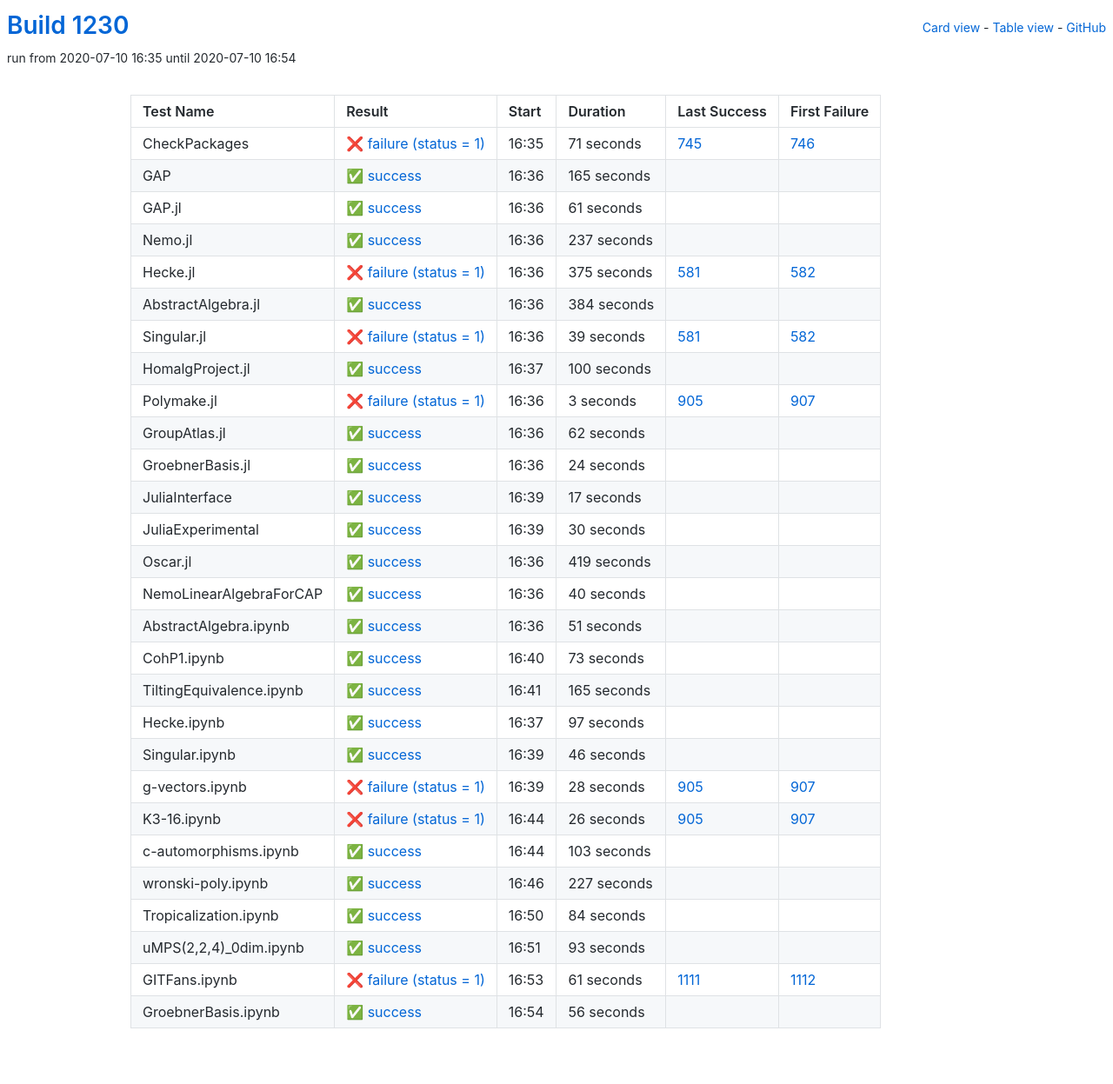
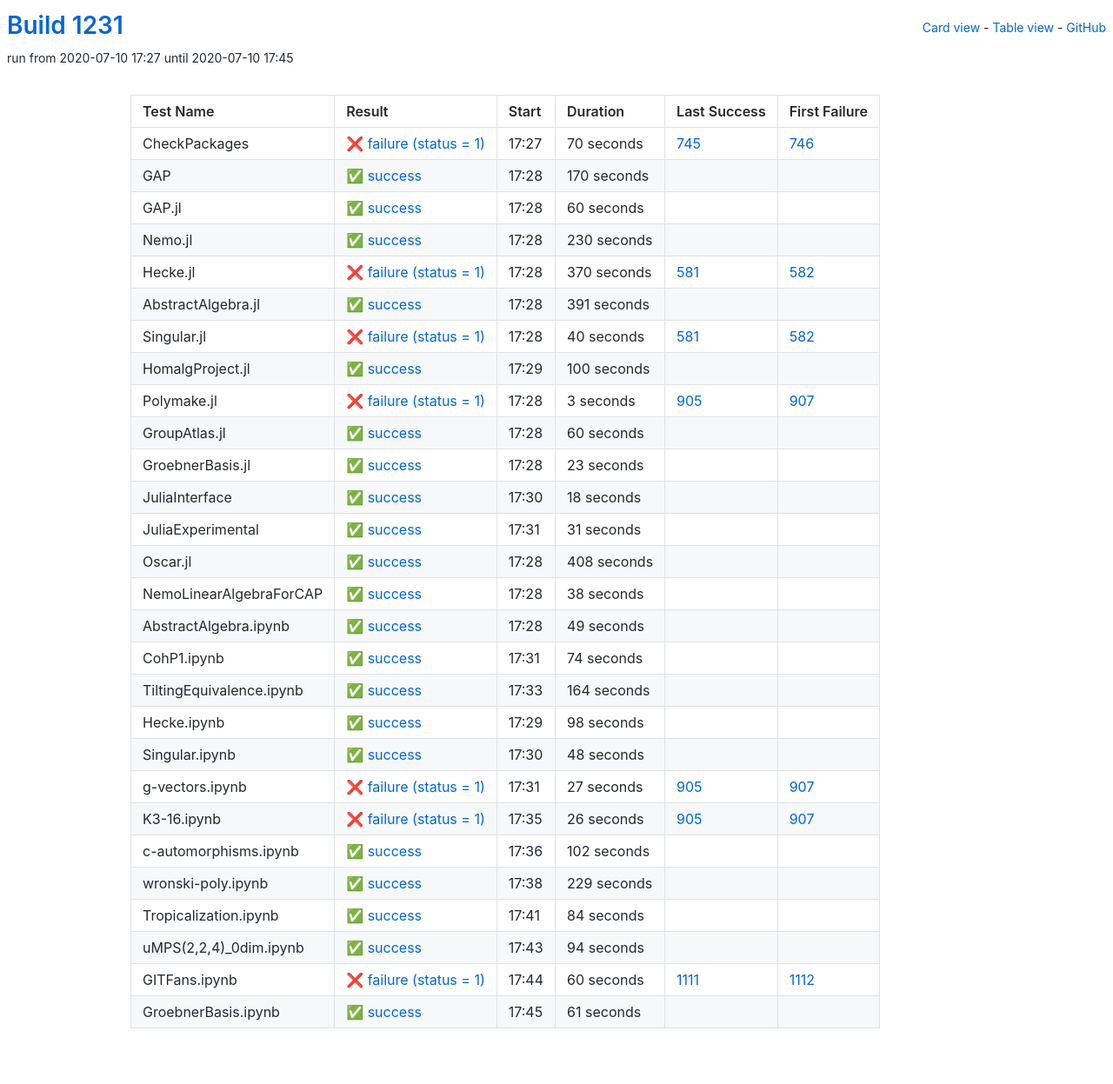
Before and after one commit to oscar-system/oscar-ci-status-1.4, a Jekyll site: the page built from table.html, in a window 1280 px wide. Shown: the whole page at 87% size. Built offline with Jekyll 4.4.1, drawn with Linux system fonts in a browser that asks for light colours.

Commit message:
Build #1231

```diff
--- a/_data/ci.yml
+++ b/_data/ci.yml
@@ -1,6 +1,6 @@
 ---
-build: 1230
-build_url: https://oscarci.mathematik.uni-kl.de/job/oscar-julia-1.4/1230/
+build: 1231
+build_url: https://oscarci.mathematik.uni-kl.de/job/oscar-julia-1.4/1231/
 job: oscar-julia-1.4
 organization: oscar-system
 repo: oscar-ci-status-1.4
@@ -8,92 +8,92 @@ repourl: https://github.com/oscar-system/oscar-ci-status-1.4
 tests:
 - name: CheckPackages
   id: checkpackages
-  log: https://oscarci.mathematik.uni-kl.de/job/oscar-julia-1.4/1230/artifact/logs/build-1230/CheckPackages.log
-  start: 2020-07-10 16:35
+  log: https://oscarci.mathematik.uni-kl.de/job/oscar-julia-1.4/1231/artifact/logs/build-1231/CheckPackages.log
+  start: 2020-07-10 17:27
   success: false
   exitcode: 1
   status: failure
-  duration: 71
+  duration: 70
   last_success: 745
   last_success_url: https://oscarci.mathematik.uni-kl.de/job/oscar-julia-1.4/745/
   first_failure: 746
   first_failure_url: https://oscarci.mathematik.uni-kl.de/job/oscar-julia-1.4/746/
 - name: GAP
   id: gap
-  log: https://oscarci.mathematik.uni-kl.de/job/oscar-julia-1.4/1230/artifact/logs/build-1230/GAP.log
-  start: 2020-07-10 16:36
+  log: https://oscarci.mathematik.uni-kl.de/job/oscar-julia-1.4/1231/artifact/logs/build-1231/GAP.log
+  start: 2020-07-10 17:28
   success: true
   exitcode: 0
   status: success
-  duration: 165
+  duration: 170
   last_success: false
   last_success_url:
   first_failure: false
   first_failure_url:
 - name: GAP.jl
   id: gap-jl
-  log: https://oscarci.mathematik.uni-kl.de/job/oscar-julia-1.4/1230/artifact/logs/build-1230/GAP.jl.log
-  start: 2020-07-10 16:36
+  log: https://oscarci.mathematik.uni-kl.de/job/oscar-julia-1.4/1231/artifact/logs/build-1231/GAP.jl.log
+  start: 2020-07-10 17:28
   success: true
   exitcode: 0
   status: success
-  duration: 61
+  duration: 60
   last_success: false
   last_success_url:
   first_failure: false
   first_failure_url:
 - name: Nemo.jl
   id: nemo-jl
-  log: https://oscarci.mathematik.uni-kl.de/job/oscar-julia-1.4/1230/artifact/logs/build-1230/Nemo.jl.log
-  start: 2020-07-10 16:36
+  log: https://oscarci.mathematik.uni-kl.de/job/oscar-julia-1.4/1231/artifact/logs/build-1231/Nemo.jl.log
+  start: 2020-07-10 17:28
   success: true
   exitcode: 0
   status: success
-  duration: 237
+  duration: 230
   last_success: false
   last_success_url:
   first_failure: false
   first_failure_url:
 - name: Hecke.jl
   id: hecke-jl
-  log: https://oscarci.mathematik.uni-kl.de/job/oscar-julia-1.4/1230/artifact/logs/build-1230/Hecke.jl.log
-  start: 2020-07-10 16:36
+  log: https://oscarci.mathematik.uni-kl.de/job/oscar-julia-1.4/1231/artifact/logs/build-1231/Hecke.jl.log
+  start: 2020-07-10 17:28
   success: false
   exitcode: 1
   status: failure
-  duration: 375
+  duration: 370
   last_success: 581
   last_success_url: https://oscarci.mathematik.uni-kl.de/job/oscar-julia-1.4/581/
   first_failure: 582
   first_failure_url: https://oscarci.mathematik.uni-kl.de/job/oscar-julia-1.4/582/
 - name: AbstractAlgebra.jl
   id: abstractalgebra-jl
-  log: https://oscarci.mathematik.uni-kl.de/job/oscar-julia-1.4/1230/artifact/logs/build-1230/AbstractAlgebra.jl.log
-  start: 2020-07-10 16:36
+  log: https://oscarci.mathematik.uni-kl.de/job/oscar-julia-1.4/1231/artifact/logs/build-1231/AbstractAlgebra.jl.log
+  start: 2020-07-10 17:28
   success: true
   exitcode: 0
   status: success
-  duration: 384
+  duration: 391
   last_success: false
   last_success_url:
   first_failure: false
   first_failure_url:
 - name: Singular.jl
   id: singular-jl
-  log: https://oscarci.mathematik.uni-kl.de/job/oscar-julia-1.4/1230/artifact/logs/build-1230/Singular.jl.log
-  start: 2020-07-10 16:36
+  log: https://oscarci.mathematik.uni-kl.de/job/oscar-julia-1.4/1231/artifact/logs/build-1231/Singular.jl.log
+  start: 2020-07-10 17:28
   success: false
   exitcode: 1
   status: failure
-  duration: 39
+  duration: 40
   last_success: 581
   last_success_url: https://oscarci.mathematik.uni-kl.de/job/oscar-julia-1.4/581/
   first_failure: 582
   first_failure_url: https://oscarci.mathematik.uni-kl.de/job/oscar-julia-1.4/582/
 - name: HomalgProject.jl
   id: homalgproject-jl
-  log: https://oscarci.mathematik.uni-kl.de/job/oscar-julia-1.4/1230/artifact/logs/build-1230/HomalgProject.jl.log
-  start: 2020-07-10 16:37
+  log: https://oscarci.mathematik.uni-kl.de/job/oscar-julia-1.4/1231/artifact/logs/build-1231/HomalgProject.jl.log
+  start: 2020-07-10 17:29
   success: true
   exitcode: 0
   status: success
@@ -104,8 +104,8 @@ tests:
   first_failure_url:
 - name: Polymake.jl
   id: polymake-jl
-  log: https://oscarci.mathematik.uni-kl.de/job/oscar-julia-1.4/1230/artifact/logs/build-1230/Polymake.jl.log
-  start: 2020-07-10 16:36
+  log: https://oscarci.mathematik.uni-kl.de/job/oscar-julia-1.4/1231/artifact/logs/build-1231/Polymake.jl.log
+  start: 2020-07-10 17:28
   success: false
   exitcode: 1
   status: failure
@@ -116,152 +116,152 @@ tests:
   first_failure_url: https://oscarci.mathematik.uni-kl.de/job/oscar-julia-1.4/907/
 - name: GroupAtlas.jl
   id: groupatlas-jl
-  log: https://oscarci.mathematik.uni-kl.de/job/oscar-julia-1.4/1230/artifact/logs/build-1230/GroupAtlas.jl.log
-  start: 2020-07-10 16:36
+  log: https://oscarci.mathematik.uni-kl.de/job/oscar-julia-1.4/1231/artifact/logs/build-1231/GroupAtlas.jl.log
+  start: 2020-07-10 17:28
   success: true
   exitcode: 0
   status: success
-  duration: 62
+  duration: 60
   last_success: false
   last_success_url:
   first_failure: false
   first_failure_url:
 - name: GroebnerBasis.jl
   id: groebnerbasis-jl
-  log: https://oscarci.mathematik.uni-kl.de/job/oscar-julia-1.4/1230/artifact/logs/build-1230/GroebnerBasis.jl.log
-  start: 2020-07-10 16:36
+  log: https://oscarci.mathematik.uni-kl.de/job/oscar-julia-1.4/1231/artifact/logs/build-1231/GroebnerBasis.jl.log
+  start: 2020-07-10 17:28
   success: true
   exitcode: 0
   status: success
-  duration: 24
+  duration: 23
   last_success: false
   last_success_url:
   first_failure: false
   first_failure_url:
 - name: JuliaInterface
   id: juliainterface
-  log: https://oscarci.mathematik.uni-kl.de/job/oscar-julia-1.4/1230/artifact/logs/build-1230/JuliaInterface.log
-  start: 2020-07-10 16:39
+  log: https://oscarci.mathematik.uni-kl.de/job/oscar-julia-1.4/1231/artifact/logs/build-1231/JuliaInterface.log
+  start: 2020-07-10 17:30
   success: true
   exitcode: 0
   status: success
-  duration: 17
+  duration: 18
   last_success: false
   last_success_url:
   first_failure: false
   first_failure_url:
 - name: JuliaExperimental
   id: juliaexperimental
-  log: https://oscarci.mathematik.uni-kl.de/job/oscar-julia-1.4/1230/artifact/logs/build-1230/JuliaExperimental.log
-  start: 2020-07-10 16:39
+  log: https://oscarci.mathematik.uni-kl.de/job/oscar-julia-1.4/1231/artifact/logs/build-1231/JuliaExperimental.log
+  start: 2020-07-10 17:31
   success: true
   exitcode: 0
   status: success
-  duration: 30
+  duration: 31
   last_success: false
   last_success_url:
   first_failure: false
   first_failure_url:
 - name: Oscar.jl
   id: oscar-jl
-  log: https://oscarci.mathematik.uni-kl.de/job/oscar-julia-1.4/1230/artifact/logs/build-1230/Oscar.jl.log
-  start: 2020-07-10 16:36
+  log: https://oscarci.mathematik.uni-kl.de/job/oscar-julia-1.4/1231/artifact/logs/build-1231/Oscar.jl.log
+  start: 2020-07-10 17:28
   success: true
   exitcode: 0
   status: success
-  duration: 419
+  duration: 408
   last_success: false
   last_success_url:
   first_failure: false
   first_failure_url:
 - name: NemoLinearAlgebraForCAP
   id: nemolinearalgebraforcap
-  log: https://oscarci.mathematik.uni-kl.de/job/oscar-julia-1.4/1230/artifact/logs/build-1230/NemoLinearAlgebraForCAP.log
-  start: 2020-07-10 16:36
+  log: https://oscarci.mathematik.uni-kl.de/job/oscar-julia-1.4/1231/artifact/logs/build-1231/NemoLinearAlgebraForCAP.log
+  start: 2020-07-10 17:28
   success: true
   exitcode: 0
   status: success
-  duration: 40
+  duration: 38
   last_success: false
   last_success_url:
   first_failure: false
   first_failure_url:
 - name: AbstractAlgebra.ipynb
   id: abstractalgebra-ipynb
-  log: https://oscarci.mathematik.uni-kl.de/job/oscar-julia-1.4/1230/artifact/logs/build-1230/AbstractAlgebra.ipynb.log
-  start: 2020-07-10 16:36
+  log: https://oscarci.mathematik.uni-kl.de/job/oscar-julia-1.4/1231/artifact/logs/build-1231/AbstractAlgebra.ipynb.log
+  start: 2020-07-10 17:28
   success: true
   exitcode: 0
   status: success
-  duration: 51
+  duration: 49
   last_success: false
   last_success_url:
   first_failure: false
   first_failure_url:
 - name: CohP1.ipynb
   id: cohp1-ipynb
-  log: https://oscarci.mathematik.uni-kl.de/job/oscar-julia-1.4/1230/artifact/logs/build-1230/CohP1.ipynb.log
-  start: 2020-07-10 16:40
+  log: https://oscarci.mathematik.uni-kl.de/job/oscar-julia-1.4/1231/artifact/logs/build-1231/CohP1.ipynb.log
+  start: 2020-07-10 17:31
   success: true
   exitcode: 0
   status: success
-  duration: 73
+  duration: 74
   last_success: false
   last_success_url:
   first_failure: false
   first_failure_url:
 - name: TiltingEquivalence.ipynb
   id: tiltingequivalence-ipynb
-  log: https://oscarci.mathematik.uni-kl.de/job/oscar-julia-1.4/1230/artifact/logs/build-1230/TiltingEquivalence.ipynb.log
-  start: 2020-07-10 16:41
+  log: https://oscarci.mathematik.uni-kl.de/job/oscar-julia-1.4/1231/artifact/logs/build-1231/TiltingEquivalence.ipynb.log
+  start: 2020-07-10 17:33
   success: true
   exitcode: 0
   status: success
-  duration: 165
+  duration: 164
   last_success: false
   last_success_url:
   first_failure: false
   first_failure_url:
 - name: Hecke.ipynb
   id: hecke-ipynb
-  log: https://oscarci.mathematik.uni-kl.de/job/oscar-julia-1.4/1230/artifact/logs/build-1230/Hecke.ipynb.log
-  start: 2020-07-10 16:37
+  log: https://oscarci.mathematik.uni-kl.de/job/oscar-julia-1.4/1231/artifact/logs/build-1231/Hecke.ipynb.log
+  start: 2020-07-10 17:29
   success: true
   exitcode: 0
   status: success
-  duration: 97
+  duration: 98
   last_success: false
   last_success_url:
   first_failure: false
   first_failure_url:
 - name: Singular.ipynb
   id: singular-ipynb
-  log: https://oscarci.mathematik.uni-kl.de/job/oscar-julia-1.4/1230/artifact/logs/build-1230/Singular.ipynb.log
-  start: 2020-07-10 16:39
+  log: https://oscarci.mathematik.uni-kl.de/job/oscar-julia-1.4/1231/artifact/logs/build-1231/Singular.ipynb.log
+  start: 2020-07-10 17:30
   success: true
   exitcode: 0
   status: success
-  duration: 46
+  duration: 48
   last_success: false
   last_success_url:
   first_failure: false
   first_failure_url:
 - name: g-vectors.ipynb
   id: g-vectors-ipynb
-  log: https://oscarci.mathematik.uni-kl.de/job/oscar-julia-1.4/1230/artifact/logs/build-1230/g-vectors.ipynb.log
-  start: 2020-07-10 16:39
+  log: https://oscarci.mathematik.uni-kl.de/job/oscar-julia-1.4/1231/artifact/logs/build-1231/g-vectors.ipynb.log
+  start: 2020-07-10 17:31
   success: false
   exitcode: 1
   status: failure
-  duration: 28
+  duration: 27
   last_success: 905
   last_success_url: https://oscarci.mathematik.uni-kl.de/job/oscar-julia-1.4/905/
   first_failure: 907
   first_failure_url: https://oscarci.mathematik.uni-kl.de/job/oscar-julia-1.4/907/
 - name: K3-16.ipynb
   id: k3-16-ipynb
-  log: https://oscarci.mathematik.uni-kl.de/job/oscar-julia-1.4/1230/artifact/logs/build-1230/K3-16.ipynb.log
-  start: 2020-07-10 16:44
+  log: https://oscarci.mathematik.uni-kl.de/job/oscar-julia-1.4/1231/artifact/logs/build-1231/K3-16.ipynb.log
+  start: 2020-07-10 17:35
   success: false
   exitcode: 1
   status: failure
@@ -272,32 +272,32 @@ tests:
   first_failure_url: https://oscarci.mathematik.uni-kl.de/job/oscar-julia-1.4/907/
 - name: c-automorphisms.ipynb
   id: c-automorphisms-ipynb
-  log: https://oscarci.mathematik.uni-kl.de/job/oscar-julia-1.4/1230/artifact/logs/build-1230/c-automorphisms.ipynb.log
-  start: 2020-07-10 16:44
+  log: https://oscarci.mathematik.uni-kl.de/job/oscar-julia-1.4/1231/artifact/logs/build-1231/c-automorphisms.ipynb.log
+  start: 2020-07-10 17:36
   success: true
   exitcode: 0
   status: success
-  duration: 103
+  duration: 102
   last_success: false
   last_success_url:
   first_failure: false
   first_failure_url:
 - name: wronski-poly.ipynb
   id: wronski-poly-ipynb
-  log: https://oscarci.mathematik.uni-kl.de/job/oscar-julia-1.4/1230/artifact/logs/build-1230/wronski-poly.ipynb.log
-  start: 2020-07-10 16:46
+  log: https://oscarci.mathematik.uni-kl.de/job/oscar-julia-1.4/1231/artifact/logs/build-1231/wronski-poly.ipynb.log
+  start: 2020-07-10 17:38
   success: true
   exitcode: 0
   status: success
-  duration: 227
+  duration: 229
   last_success: false
   last_success_url:
   first_failure: false
   first_failure_url:
 - name: Tropicalization.ipynb
   id: tropicalization-ipynb
-  log: https://oscarci.mathematik.uni-kl.de/job/oscar-julia-1.4/1230/artifact/logs/build-1230/Tropicalization.ipynb.log
-  start: 2020-07-10 16:50
+  log: https://oscarci.mathematik.uni-kl.de/job/oscar-julia-1.4/1231/artifact/logs/build-1231/Tropicalization.ipynb.log
+  start: 2020-07-10 17:41
   success: true
   exitcode: 0
   status: success
@@ -308,36 +308,36 @@ tests:
   first_failure_url:
 - name: uMPS(2,2,4)_0dim.ipynb
   id: umps-2-2-4-0dim-ipynb
-  log: https://oscarci.mathematik.uni-kl.de/job/oscar-julia-1.4/1230/artifact/logs/build-1230/uMPS-2-2-4-_0dim.ipynb.log
-  start: 2020-07-10 16:51
+  log: https://oscarci.mathematik.uni-kl.de/job/oscar-julia-1.4/1231/artifact/logs/build-1231/uMPS-2-2-4-_0dim.ipynb.log
+  start: 2020-07-10 17:43
   success: true
   exitcode: 0
   status: success
-  duration: 93
+  duration: 94
   last_success: false
   last_success_url:
   first_failure: false
   first_failure_url:
 - name: GITFans.ipynb
   id: gitfans-ipynb
-  log: https://oscarci.mathematik.uni-kl.de/job/oscar-julia-1.4/1230/artifact/logs/build-1230/GITFans.ipynb.log
-  start: 2020-07-10 16:53
+  log: https://oscarci.mathematik.uni-kl.de/job/oscar-julia-1.4/1231/artifact/logs/build-1231/GITFans.ipynb.log
+  start: 2020-07-10 17:44
   success: false
   exitcode: 1
   status: failure
-  duration: 61
+  duration: 60
   last_success: 1111
   last_success_url: https://oscarci.mathematik.uni-kl.de/job/oscar-julia-1.4/1111/
   first_failure: 1112
   first_failure_url: https://oscarci.mathematik.uni-kl.de/job/oscar-julia-1.4/1112/
 - name: GroebnerBasis.ipynb
   id: groebnerbasis-ipynb
-  log: https://oscarci.mathematik.uni-kl.de/job/oscar-julia-1.4/1230/artifact/logs/build-1230/GroebnerBasis.ipynb.log
-  start: 2020-07-10 16:54
+  log: https://oscarci.mathematik.uni-kl.de/job/oscar-julia-1.4/1231/artifact/logs/build-1231/GroebnerBasis.ipynb.log
+  start: 2020-07-10 17:45
   success: true
   exitcode: 0
   status: success
-  duration: 56
+  duration: 61
   last_success: false
   last_success_url:
   first_failure: false
```
Also changed, not shown: README.md.
